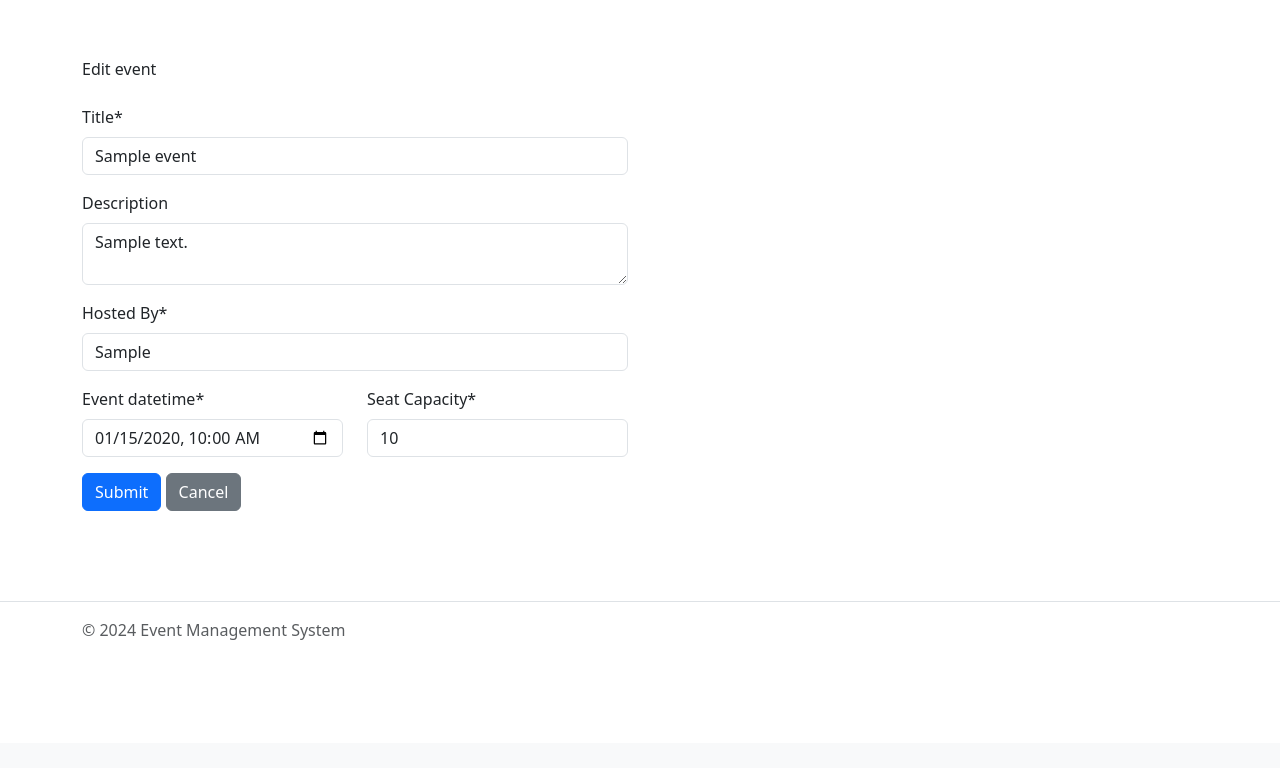
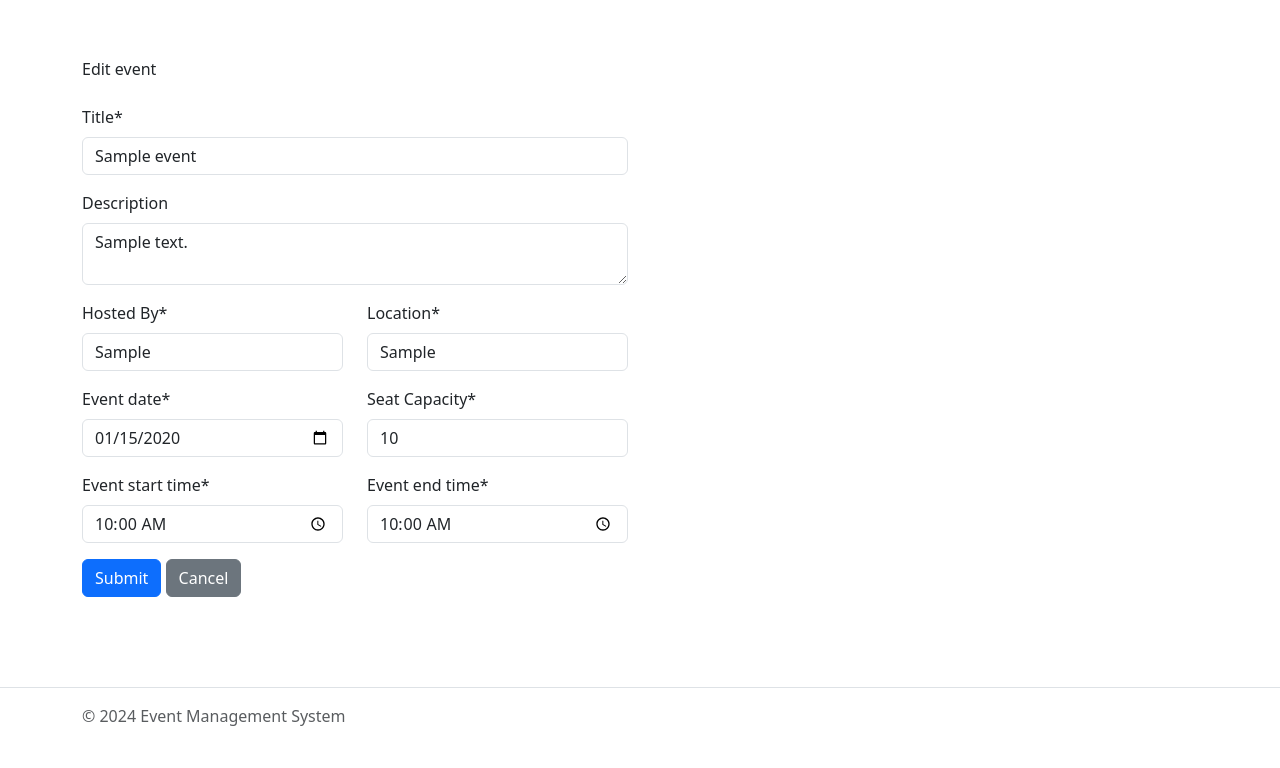
Before and after one commit to mesbaulislamrony/event-management-system, a PHP site: page /events/edit.php?id=1 in a window 1280 px wide. Shown: the part 57-825 px from the top of the page. Before the commit the page ends 800 px from the top, so only its background shows below. Run offline with PHP 8.4, Linux system fonts and the light colour scheme; the visitor is signed in with stand-in values (Sample User, id 1); tables that the repository leaves empty hold one stand-in row (values such as "Sample post").

Commit message:
update bugs and column update

```diff
--- a/app/Controllers/EventController.php
+++ b/app/Controllers/EventController.php
@@ -26,7 +26,7 @@ class EventController
 
         return [
             'events' => array_map(function ($event) {
-                $event['datetime'] = Carbon::parse($event['datetime'])->toDayDateTimeString();
+                $event['datetime'] = Carbon::parse($event['date'])->toFormattedDateString() . " " . Carbon::parse($event['start_time'])->format('h:i A') . " - ". Carbon::parse($event['end_time'])->format('h:i A');
                 $event['available'] = ($event['capacity'] - $event['total']);
                 return $event;
             }, $events),
@@ -59,7 +59,7 @@ class EventController
         {
             return [];
         }
-        $event['datetime'] = Carbon::parse($event['datetime'])->toDayDateTimeString();
+        $event['datetime'] = Carbon::parse($event['date'])->toFormattedDateString() . " " . Carbon::parse($event['start_time'])->format('h:i A') . " - ". Carbon::parse($event['end_time'])->format('h:i A');
         $event['available'] = ($event['capacity'] - $event['total']);
         return $event;
     }
--- a/app/Models/Attendee.php
+++ b/app/Models/Attendee.php
@@ -63,7 +63,7 @@ class Attendee
 
     public function findByEventId($event_id)
     {
-        $query = "SELECT events.id, title, description, hosted_by, datetime, capacity, IFNULL(SUM(attendee_events.no_of_person), 0) as total FROM events
+        $query = "SELECT events.id, title, description, hosted_by, date, capacity, IFNULL(SUM(attendee_events.no_of_person), 0) as total FROM events
         LEFT JOIN attendee_events ON attendee_events.event_id = events.id WHERE events.id = :event_id GROUP BY events.id";
         $stmt = $this->conn->prepare($query);
         $stmt->bindParam(':event_id', $event_id);
--- a/app/Models/Event.php
+++ b/app/Models/Event.php
@@ -16,13 +16,18 @@ class Event
 
     public function store($array)
     {
-        $array['datetime'] = Carbon::parse($array['datetime'])->format('Y-m-d H:i:s');
-        $query = "INSERT INTO events (title, description, hosted_by, datetime, capacity, created_by) VALUES (:title, :description, :hosted_by, :datetime, :capacity, :created_by)";
+        $array['date'] = Carbon::parse($array['date'])->format('Y-m-d');
+        $array['start_time'] = Carbon::parse($array['start_time'])->format('H:i:s');
+        $array['end_time'] = Carbon::parse($array['end_time'])->format('H:i:s');
+        $query = "INSERT INTO events (title, description, hosted_by, location, date, start_time, end_time, capacity, created_by) VALUES (:title, :description, :hosted_by, :location, :date, :start_time, :end_time, :capacity, :created_by)";
         $stmt = $this->conn->prepare($query);
         $stmt->bindParam(':title', $array['title']);
         $stmt->bindParam(':description', $array['description']);
         $stmt->bindParam(':hosted_by', $array['hosted_by']);
-        $stmt->bindParam(':datetime', $array['datetime']);
+        $stmt->bindParam(':location', $array['location']);
+        $stmt->bindParam(':date', $array['date']);
+        $stmt->bindParam(':start_time', $array['start_time']);
+        $stmt->bindParam(':end_time', $array['end_time']);
         $stmt->bindParam(':capacity', $array['capacity']);
         $stmt->bindParam(':created_by', $_SESSION['user']['id']);
         $stmt->execute();
@@ -53,12 +58,18 @@ class Event
 
     public function update($id, $array)
     {
-        $query = "UPDATE events SET title = :title, description = :description, hosted_by = :hosted_by, datetime = :datetime, capacity = :capacity WHERE id = :id AND created_by = " . $_SESSION['user']['id'];
+        $array['date'] = Carbon::parse($array['date'])->format('Y-m-d');
+        $array['start_time'] = Carbon::parse($array['start_time'])->format('H:i:s');
+        $array['end_time'] = Carbon::parse($array['end_time'])->format('H:i:s');
+        $query = "UPDATE events SET title = :title, description = :description, hosted_by = :hosted_by, location = :location, date = :date, start_time = :start_time, end_time = :end_time, capacity = :capacity WHERE id = :id AND created_by = " . $_SESSION['user']['id'];
         $stmt = $this->conn->prepare($query);
         $stmt->bindParam(':title', $array['title']);
         $stmt->bindParam(':description', $array['description']);
         $stmt->bindParam(':hosted_by', $array['hosted_by']);
-        $stmt->bindParam(':datetime', $array['datetime']);
+        $stmt->bindParam(':location', $array['location']);
+        $stmt->bindParam(':date', $array['date']);
+        $stmt->bindParam(':start_time', $array['start_time']);
+        $stmt->bindParam(':end_time', $array['end_time']);
         $stmt->bindParam(':capacity', $array['capacity']);
         $stmt->bindParam(':id', $id);
         return $stmt->execute();
@@ -66,7 +77,7 @@ class Event
 
     public function find($id)
     {
-        $query = "SELECT events.id, title, description, hosted_by, datetime, capacity, IFNULL(SUM(attendee_events.no_of_person), 0) as total FROM events
+        $query = "SELECT events.id, title, description, hosted_by, location, date, start_time, end_time, capacity, IFNULL(SUM(attendee_events.no_of_person), 0) as total FROM events
         LEFT JOIN attendee_events ON attendee_events.event_id = events.id WHERE events.id = :id AND created_by = :created_by GROUP BY events.id";
         $stmt = $this->conn->prepare($query);
         $stmt->bindParam(':id', $id);
@@ -77,13 +88,10 @@ class Event
 
     public function paginate($offset, $perPage)
     {
-        $query = "SELECT events.*, COUNT(attendee_events.id) as total FROM events
-        LEFT JOIN attendee_events ON events.id = attendee_events.event_id
-        WHERE created_by = :created_by
-        GROUP BY events.id
-        ORDER BY events.datetime DESC
+        $query = "SELECT events.id, title, description, hosted_by, location, date, start_time, end_time, capacity, IFNULL(SUM(attendee_events.no_of_person), 0) as total FROM events
+        LEFT JOIN attendee_events ON attendee_events.event_id = events.id WHERE created_by = :created_by GROUP BY events.id
+        ORDER BY events.date DESC
         LIMIT :limit OFFSET :offset";
-
         $stmt = $this->conn->prepare($query);
         $stmt->bindValue(':limit', $perPage, PDO::PARAM_INT);
         $stmt->bindValue(':offset', $offset, PDO::PARAM_INT);
--- a/events/edit.php
+++ b/events/edit.php
@@ -34,17 +34,28 @@ if ($_SERVER['REQUEST_METHOD'] === 'GET') {
                         <label for="description" class="form-label">Description</label>
                         <textarea class="form-control" name="description" id="description" placeholder="Write description"><?= $event['description'] ?></textarea>
                     </div>
-                    <div class="mb-3">
-                        <label for="hosted_by" class="form-label">Hosted By*</label>
-                        <input type="text" class="form-control" name="hosted_by" value="<?= $event['hosted_by'] ?>" id="hosted_by" placeholder="Write host name">
-                        <div id="hosted-error" class="error-message d-none"></div>
+                    <div class="row">
+                        <div class="col-md-6">
+                            <div class="mb-3">
+                                <label for="hosted_by" class="form-label">Hosted By*</label>
+                                <input type="text" class="form-control" name="hosted_by" value="<?= $event['hosted_by'] ?>" id="hosted_by" placeholder="Write host name">
+                                <div id="hosted-error" class="error-message d-none"></div>
+                            </div>
+                        </div>
+                        <div class="col-md-6">
+                            <div class="mb-3">
+                                <label for="location" class="form-label">Location*</label>
+                                <input type="text" class="form-control" name="location" value="<?= $event['location'] ?>" id="location" placeholder="Write event location">
+                                <div id="location-error" class="error-message d-none"></div>
+                            </div>
+                        </div>
                     </div>
                     <div class="row">
                         <div class="col-md-6">
                             <div class="mb-3">
-                                <label for="datetime" class="form-label">Event datetime*</label>
-                                <input type="datetime-local" name="datetime" value="<?= $event['datetime'] ?>" class="form-control" id="datetime">
-                                <div id="datetime-error" class="error-message d-none"></div>
+                                <label for="date" class="form-label">Event date*</label>
+                                <input type="date" name="date" value="<?= $event['date'] ?>" class="form-control" id="date">
+                                <div id="date-error" class="error-message d-none"></div>
                             </div>
                         </div>
                         <div class="col-md-6">
@@ -52,6 +63,22 @@ if ($_SERVER['REQUEST_METHOD'] === 'GET') {
                                 <label for="capacity" class="form-label">Seat Capacity*</label>
                                 <input type="number" name="capacity" value="<?= $event['capacity'] ?>" class="form-control" id="capacity" placeholder="Write seat capacity">
                                 <div id="capacity-error" class="error-message d-none"></div>
+                            </div>
+                        </div>
+                    </div>
+                    <div class="row">
+                        <div class="col-md-6">
+                            <div class="mb-3">
+                                <label for="start_time" class="form-label">Event start time*</label>
+                                <input type="time" name="start_time" value="<?= $event['start_time'] ?>" class="form-control" id="start_time">
+                                <div id="start-time-error" class="error-message d-none"></div>
+                            </div>
+                        </div>
+                        <div class="col-md-6">
+                            <div class="mb-3">
+                                <label for="end_time" class="form-label">Event end time*</label>
+                                <input type="time" name="end_time" value="<?= $event['end_time'] ?>" class="form-control" id="end_time">
+                                <div id="end-time-error" class="error-message d-none"></div>
                             </div>
                         </div>
                     </div>
@@ -70,8 +97,11 @@ if ($_SERVER['REQUEST_METHOD'] === 'GET') {
     const form = document.querySelector('#eventForm');
     const titleInput = document.getElementById('title');
     const hostedByInput = document.getElementById('hosted_by');
-    const datetimeInput = document.getElementById('datetime');
+    const locationInput = document.getElementById('location');
+    const dateInput = document.getElementById('date');
     const capacityInput = document.getElementById('capacity');
+    const startTimeInput = document.getElementById('start_time');
+    const endTimeInput = document.getElementById('end_time');
 
     const showError = (element, errorDiv, message) => {
         element.classList.add('is-invalid');
@@ -106,11 +136,34 @@ if ($_SERVER['REQUEST_METHOD'] === 'GET') {
             hideError(hostedByInput, document.getElementById('hosted-error'));
         }
 
-        if (!datetimeInput.value.trim()) {
-            showError(datetimeInput, document.getElementById('datetime-error'), 'Datetime is required');
+        if (!locationInput.value.trim()) {
+            showError(locationInput, document.getElementById('location-error'), 'Location is required');
             hasErrors = true;
         } else {
-            hideError(datetimeInput, document.getElementById('datetime-error'));
+            hideError(locationInput, document.getElementById('location-error'));
+        }
+
+        if (!dateInput.value.trim()) {
+            showError(dateInput, document.getElementById('date-error'), 'Date is required');
+            hasErrors = true;
+        } else {
+            hideError(dateInput, document.getElementById('date-error'));
+        }
+
+
+        if (!startTimeInput.value.trim()) {
+            showError(startTimeInput, document.getElementById('start-time-error'), 'Start time is required');
+            hasErrors = true;
+        } else {
+            hideError(startTimeInput, document.getElementById('start-time-error'));
+        }
+
+
+        if (!endTimeInput.value.trim()) {
+            showError(endTimeInput, document.getElementById('end-time-error'), 'End time is required');
+            hasErrors = true;
+        } else {
+            hideError(endTimeInput, document.getElementById('end-time-error'));
         }
 
         if (!capacityInput.value.trim()) {
```
Also changed, not shown: app/Controllers/HomeController.php (+5 -5 lines), database.sql (+5 -5 lines), events/create.php (+67 -12 lines).
